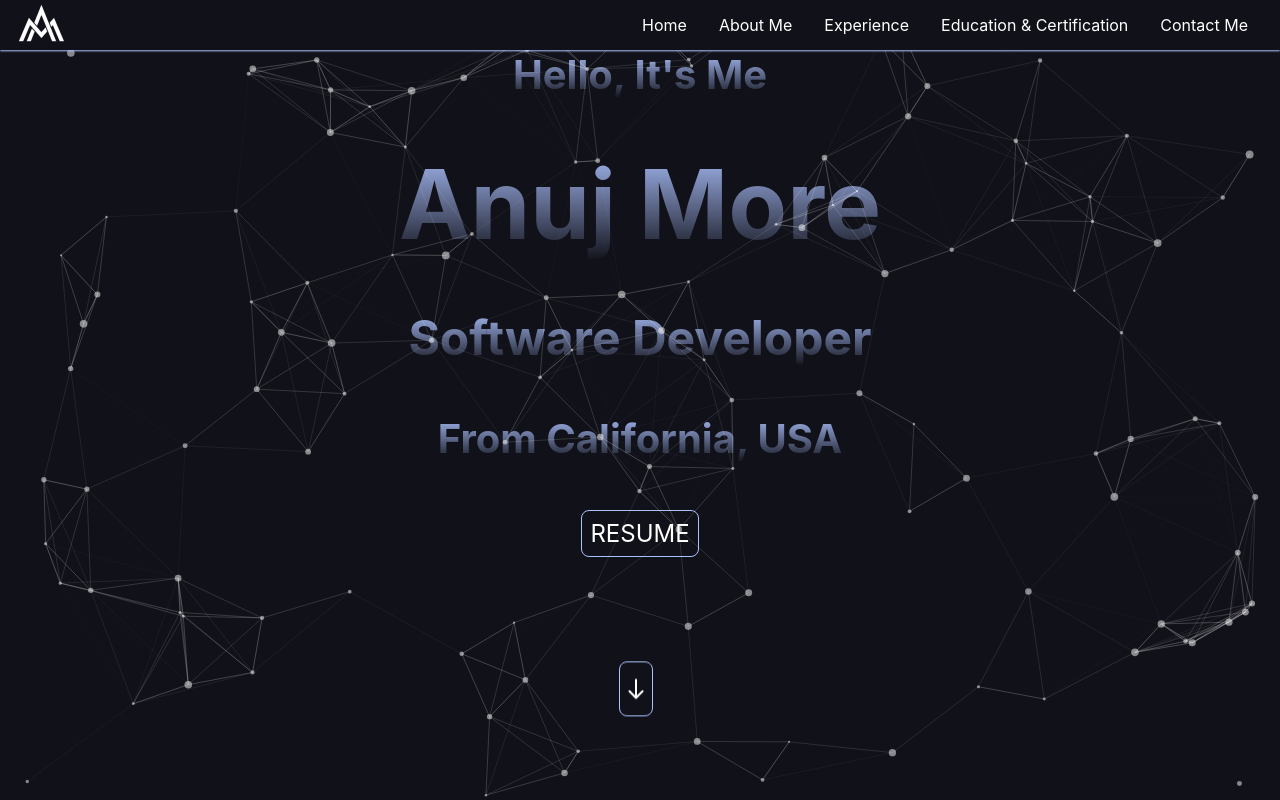
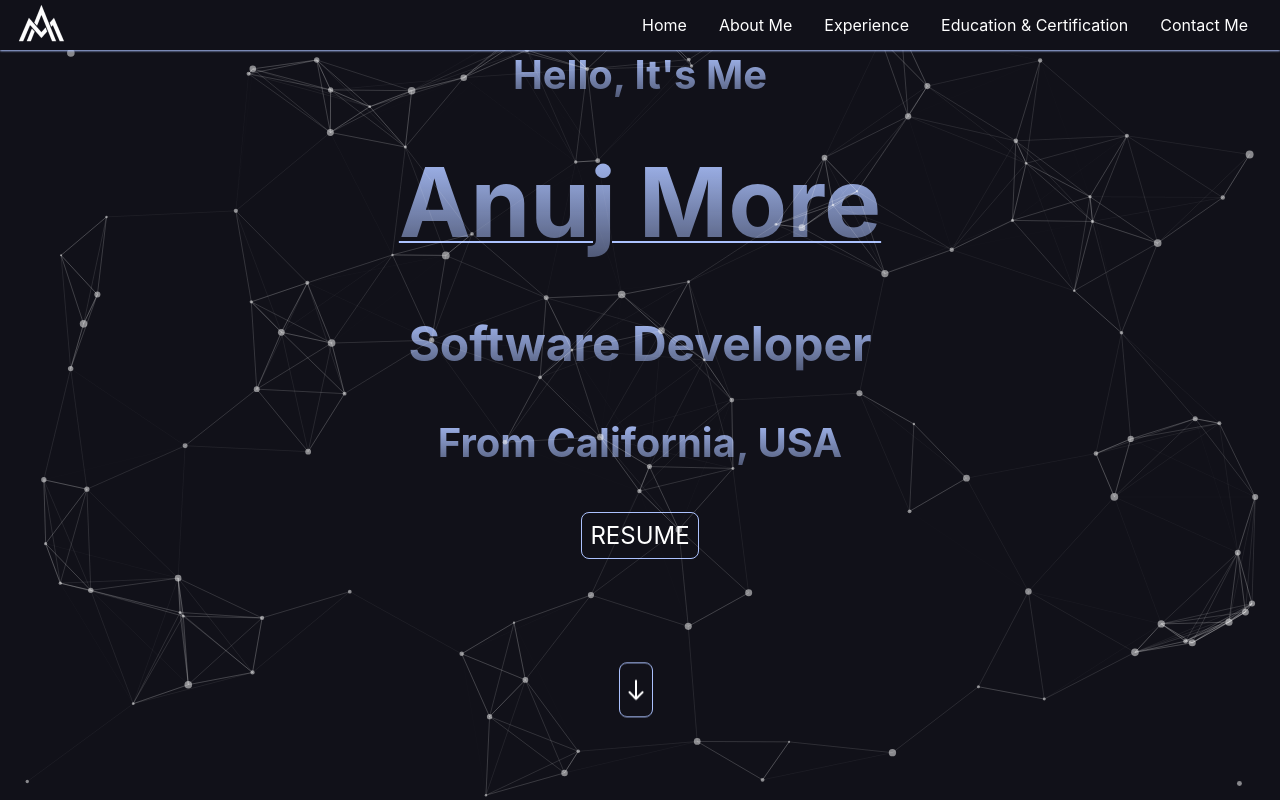
Before and after one commit to OfficialAnujMore/Portfolio, a React (Create React App) app: page / in a window 1280 px wide. Shown: the top 800 px of the page. Built offline with nearby package versions, Linux system fonts and the light colour scheme.

Commit message:
Update: Enhanced Landing screen UI

```diff
--- a/src/modules/LandingSection.tsx
+++ b/src/modules/LandingSection.tsx
@@ -22,6 +22,7 @@ const LandingSection = (): React.ReactElement => {
                 title={WORD_DIR.profileName}
                 fontSize={FONT_SIZE.largest}
                 maintainCase={true}
+                textDecoration={true}
             />
             <CustomHeading
                 title={WORD_DIR.profileTitle}
--- a/src/styles/ContactForm.module.css
+++ b/src/styles/ContactForm.module.css
@@ -1,7 +1,7 @@
 .bodyContainer {
     display: flex;
     background-color: var(--primary-color);
-    color: #fff;
+    color: var(--white);
     width: 60vw;
     padding: var(--small);
 }
--- a/src/styles/CustomHeading.module.css
+++ b/src/styles/CustomHeading.module.css
@@ -29,7 +29,7 @@
     display: inline-block;
     white-space: nowrap;
     overflow: hidden;
-    border-right: 2px solid #000;
+    border-right: 2px solid var(--black);
     animation: blink-caret 0.75s step-end infinite;
 }
 
--- a/src/styles/variables.css
+++ b/src/styles/variables.css
@@ -1,9 +1,10 @@
 :root {
     /* Color variables */
     --primary-color: rgb(17, 17, 25, 1);
-    --white: #ffffff;
-    --secondary-color: #acc2fe;
-    --gradient-black: #acc2fe00;
+    --white: rgb(255, 255, 255);
+    --black: rgb(0, 0, 0);
+    --secondary-color: rgb(172, 194, 254);
+    --gradient-black: rgba(172, 194, 254, 0.4);
 
     /* Size varibales */
     --zero: 0;
```
